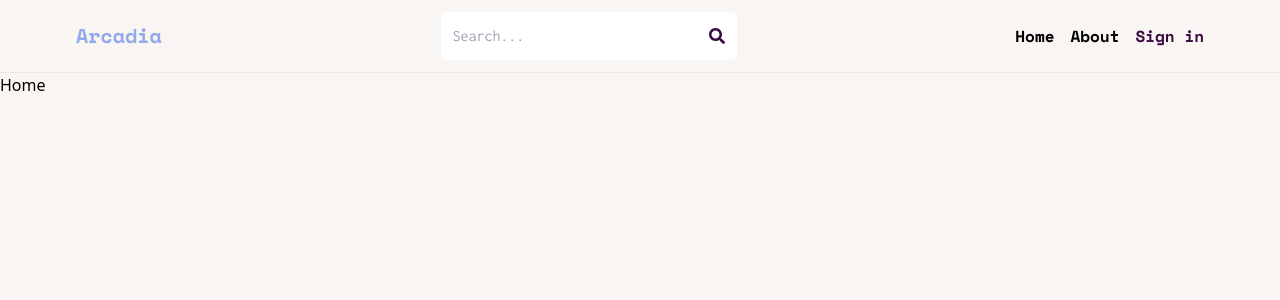
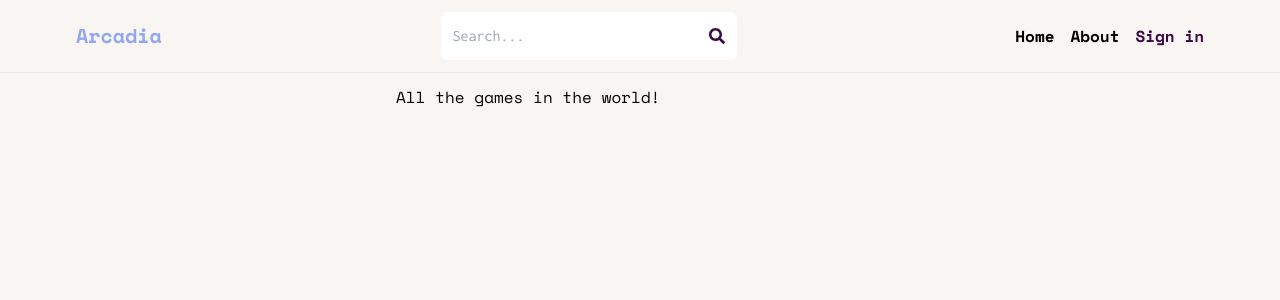
Before and after one commit to miyurua/arcadia-client-web, a React (Vite) app in the folder arcadia-client-web/: page / in a window 1280 px wide. Shown: the top 300 px of the page. Built offline with nearby package versions, Linux system fonts and the light colour scheme; no server answers; a web font is replaced by a local one.

Commit message:
start of the home page

```diff
--- a/arcadia-client-web/src/pages/Home.tsx
+++ b/arcadia-client-web/src/pages/Home.tsx
@@ -1,7 +1,11 @@
 import React from "react";
 
 const Home = () => {
-  return <div>Home</div>;
+  return (
+    <main className="font-spacemono p-3 max-w-lg mx-auto">
+      <div>All the games in the world!</div>
+    </main>
+  );
 };
 
 export default Home;
```
